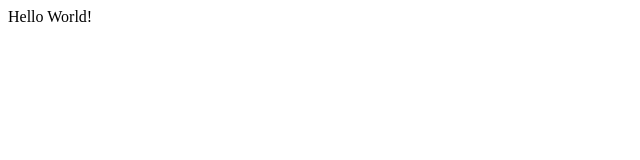
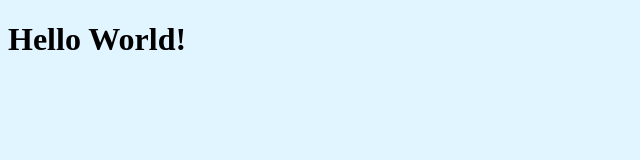
Before and after one commit to jwlnlm/Git.example-remote, a plain HTML site: page index.html in a window 1280 px wide. Shown: the whole page, without its empty margins (0-640 px from the left). Drawn offline with Linux system fonts and the light colour scheme.

Commit message:
create git.css modified index.html: h1 and import git.css

```diff
--- /dev/null
+++ b/git.css
@@ -0,0 +1,4 @@
+body
+{
+    background-color:rgb(224, 245, 255);
+}
--- a/index.html
+++ b/index.html
@@ -4,9 +4,10 @@
         <meta charset="UTF-8">
         <meta http-equiv="X-UA-Compatible" content="IE=edge">
         <meta name="viewport" content="width=device-width, initial-scale=1.0">
+        <link rel="stylesheet" type="text/css" href="git.css">
         <title>使用Git的教学</title>
 </head>
 <body>
-    Hello World!
+    <h1>Hello World!</h1>
 </body>
 </html>
```
